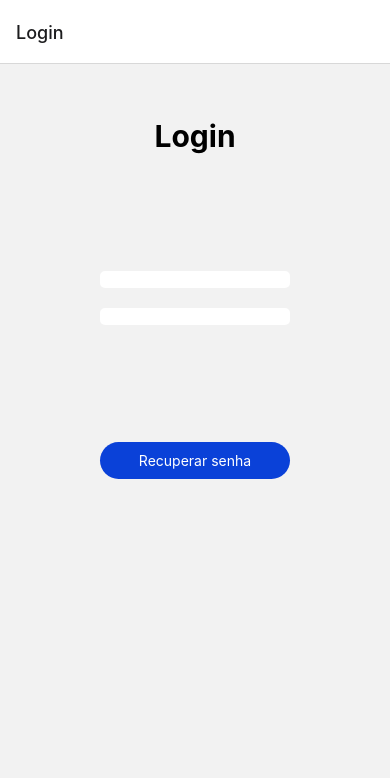
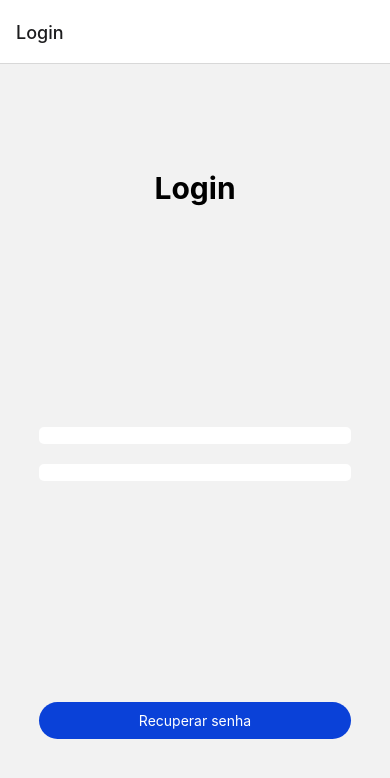
Before and after one commit to lucalves/react-native-starter, a React Native app: screen /LoginScreen in a window 390 px wide. Shown: the top 778 px of the page. Built offline with nearby package versions, Linux system fonts and the light colour scheme.

Commit message:
add modal to recover

```diff
--- a/src/components/Button.tsx
+++ b/src/components/Button.tsx
@@ -2,12 +2,22 @@ import React from "react"
 import { StyleSheet, Text, TouchableOpacity, TouchableOpacityProps } from "react-native"
 
 interface Props extends TouchableOpacityProps {
-    title: string
+    title: string,
+    isPositiveAction: boolean
 }
 
-export default ({ title, ...rest } : Props) => {
-    return(
-        <TouchableOpacity { ...rest } style={styles.buttonContainer}>
+export default ({ title, isPositiveAction, ...rest }: Props) => {
+
+    if (!isPositiveAction) {
+        return (
+            <TouchableOpacity { ...rest } style={[styles.buttonContainer, styles.buttonBgRed]}>
+                <Text style={styles.buttonText}>{title}</Text>
+            </TouchableOpacity>
+        )
+    }
+
+    return (
+        <TouchableOpacity { ...rest } style={[styles.buttonContainer, styles.buttonBgBlue]}>
             <Text style={styles.buttonText}>{title}</Text>
         </TouchableOpacity>
     )
@@ -24,5 +34,11 @@ const styles = StyleSheet.create({
         alignSelf: 'center',
         padding: 10,
         borderRadius: 20
-    }
+    },
+    buttonBgRed: {
+        backgroundColor: '#e24a4a'
+    },
+    buttonBgBlue: {
+        backgroundColor: '#0a41d8'
+    },
 })
--- /dev/null
+++ b/src/components/Modal.tsx
@@ -0,0 +1,61 @@
+import React from "react"
+import { Alert, Modal, ModalProps, StyleSheet, Text, TextInput, View } from "react-native"
+import Button from "./Button";
+import InputTextField from "./InputTextField";
+import ModalInputTextField from "./ModalInputTextField";
+
+interface Props extends ModalProps {
+    closeFunction: () => void;
+    modalText: string;
+}
+
+export default ({ modalText, closeFunction,  ...rest }: Props) => {
+    return (
+        <Modal
+            { ...rest }
+            animationType='fade'
+            transparent
+            onRequestClose={() => {
+                console.log('closed')
+            }}
+            style={styles.modalStyles}
+        >
+            <View style={styles.modalContainer}>
+                <View style={styles.modalStyles}>
+                    <Text>{modalText}</Text>
+                    <ModalInputTextField />
+                    <View style={styles.modalButtonsView}>
+                        <View style={styles.eachButtonView}>
+                            <Button title="Voltar" isPositiveAction={false} onPress={closeFunction} />
+                        </View>
+                        <View style={styles.eachButtonView}>
+                            <Button title="Enviar" isPositiveAction/>
+                        </View>
+                    </View>
+                </View>
+            </View>
+        </Modal>
+    )
+}
+
+const styles = StyleSheet.create({
+    modalStyles: {
+        backgroundColor: 'white',
+        padding: 20,
+        borderRadius: 5,
+        width: '90%'
+    },
+    modalContainer: {
+        flex: 1,
+        backgroundColor: 'rgba(0,0,0, 0.5)',
+        justifyContent: 'center',
+        alignItems: 'center',
+    },
+    modalButtonsView: {
+        flexDirection: 'row',
+        justifyContent: 'space-between'
+    },
+    eachButtonView: {
+        width: '50%'
+    }
+})
--- /dev/null
+++ b/src/components/ModalInputTextField.tsx
@@ -0,0 +1,24 @@
+import React from 'react';
+import { useState } from "react"
+import { StyleSheet, TextInput } from "react-native"
+
+export default () => {
+
+    const [email, setEmail] = useState('');
+    return (
+        <TextInput
+            onChangeText={setEmail}
+            style={styles.inputStyle}
+        />
+    )
+}
+
+const styles = StyleSheet.create({
+    inputStyle: {
+        borderColor: '#006eff7f',
+        borderWidth: 1,
+        borderRadius: 30,
+        paddingHorizontal: 20,
+        marginVertical: 12
+    }
+})
--- a/src/screens/LoginScreen/index.tsx
+++ b/src/screens/LoginScreen/index.tsx
@@ -1,28 +1,32 @@
 import { NativeStackScreenProps } from "@react-navigation/native-stack";
-import React from "react"
+import React, { useState } from "react"
 import { StyleSheet, Text, View } from "react-native"
 import Button from "../../components/Button"
 import InputTextField from "../../components/InputTextField";
+import Modal from "../../components/Modal";
 import { ScreenProps } from "../../routes";
 
 type Props = NativeStackScreenProps<ScreenProps, 'LoginScreen'>;
 
 export default ({ navigation }: Props) => {
 
-    const navigate = () => {
-        navigation.navigate('RecoverPasswordScreen');
+    const [modalVisible, setModalVisible] = useState(false);
+
+    const closeModal = () => {
+        setModalVisible(false);
     }
 
-    return(
+
+    return (
         <View style={styles.mainContainer}>
+            <Modal closeFunction={closeModal} visible={modalVisible} modalText='Insira seu email para recuperação da senha:' />
             <Text style={{ fontSize: 30, fontWeight: "bold", textAlign: "center" }}>Login</Text>
-
             <View>
                 <InputTextField />
                 <InputTextField />
             </View>
 
-            <Button title='Recuperar senha' onPress={navigate}/>
+            <Button title='Recuperar senha' isPositiveAction onPress={() => setModalVisible(true)}/>
         </View>
     )
 }
@@ -30,9 +34,7 @@ export default ({ navigation }: Props) => {
 const styles = StyleSheet.create({
     mainContainer: {
         flex: 1,
-        alignSelf: 'center',
         justifyContent: 'space-around',
-        maxHeight: '60%'
+    },
 
-    }
 })
```
